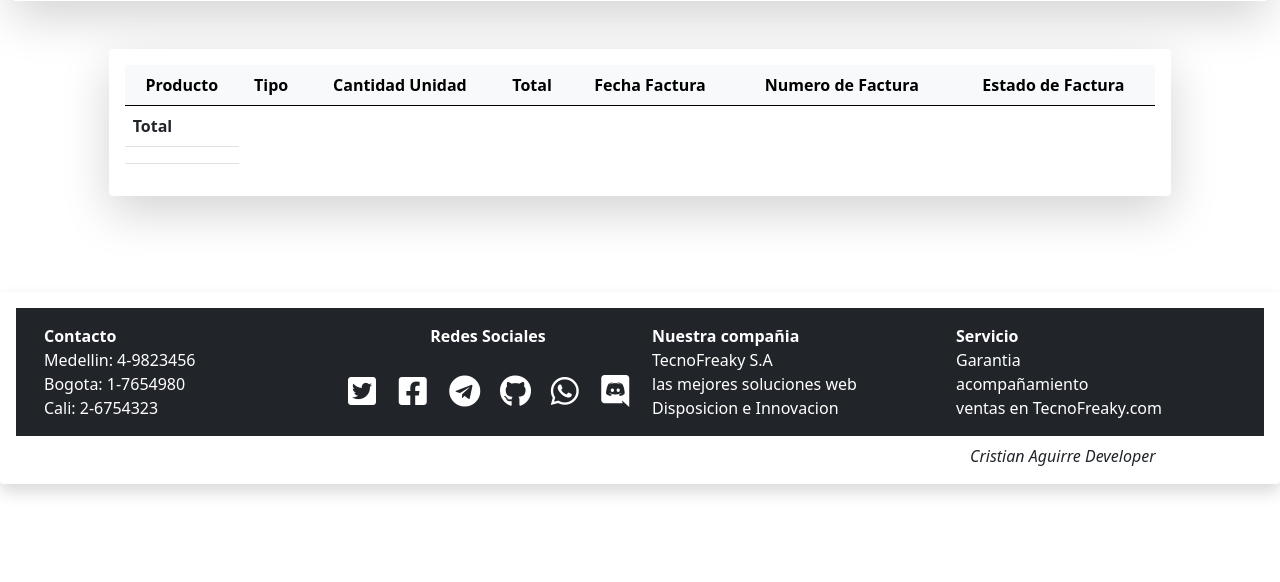
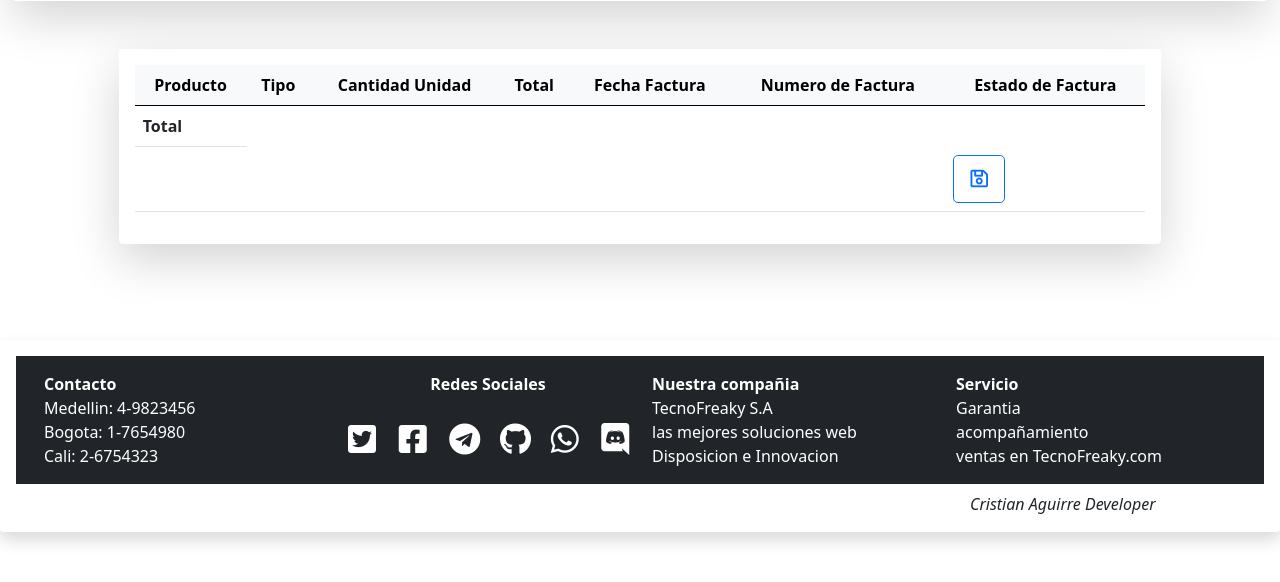
Before and after one commit to dextter1913/Sistema-de-ventas, a PHP site: page /principal/submenu/Facturas.php?criterio2=1 in a window 1280 px wide. Shown: the part 87-669 px from the top of the page. Run offline with PHP 8.4, Linux system fonts and the light colour scheme; data comes from the database, SQL or seed files in the repository; data that the repository does not hold is empty; some libraries are stand-ins or nearby versions.

Commit message:
Actualizacion

```diff
--- a/principal/submenu/Facturas.php
+++ b/principal/submenu/Facturas.php
@@ -7,6 +7,8 @@ $criterio = $_POST['criterio'];
 $criterio2 = $_GET['criterio2'];
 require_once '../../conexiones/ConsultaFacturas.php';
 ?>
+<form action="Facturas.php" method="post">
+    <div class="container-fluid">
         <div class="row">
             <div class="col-1 col-md-1"></div>
             <div class="col-10 col-md-10">
@@ -62,12 +64,15 @@ require_once '../../conexiones/ConsultaFacturas.php';
                                             <center><?php echo $rows['Nfactura']; ?></center>
                                         </td>
                                         <td>
-                                    <center> <select id="categoria" class="form-select" name="EstadoFactura">
-                                            <option selected>Seleccionar</option>
-                                            <option>Pagada</option>
-                                            <option>Devuelta</option>
-                                            <option>Anulada</option>
-                                        </select></center>
+                                            <center>
+                                                <select id="categoria" class="form-select" name="EstadoFactura">
+                                                    <option selected>Pendiente</option>
+                                                    <option>Pagado</option>
+                                                    <option>Devuelto</option>
+                                                    <option>Anulado</option>
+                                                </select>
+                                            </center>
+
                                         </td>
                                     </tr>
                                 <?php
@@ -82,6 +87,12 @@ require_once '../../conexiones/ConsultaFacturas.php';
                                 </tr>
                                 <tr>
                                     <td><?php echo $total; ?></td>
+                                    <td></td>
+                                    <td></td>
+                                    <td></td>
+                                    <td></td>
+                                    <td></td>
+                                    <td><button type="submit" class="btn btn-outline-primary btn-lg"><i class="far fa-save"></i></button></td>
                                 </tr>
                             </tfoot>
                         </table>
@@ -90,6 +101,8 @@ require_once '../../conexiones/ConsultaFacturas.php';
                 <div class="col-1 col-md-1"></div>
             </div>
         </div>
+    </div>
+</form>
 <?php
 include("../../conexiones/cerrar.php");
 include("../../estructura/inferior.php");
```
Lines whose indentation alone changed are shown as unchanged.
